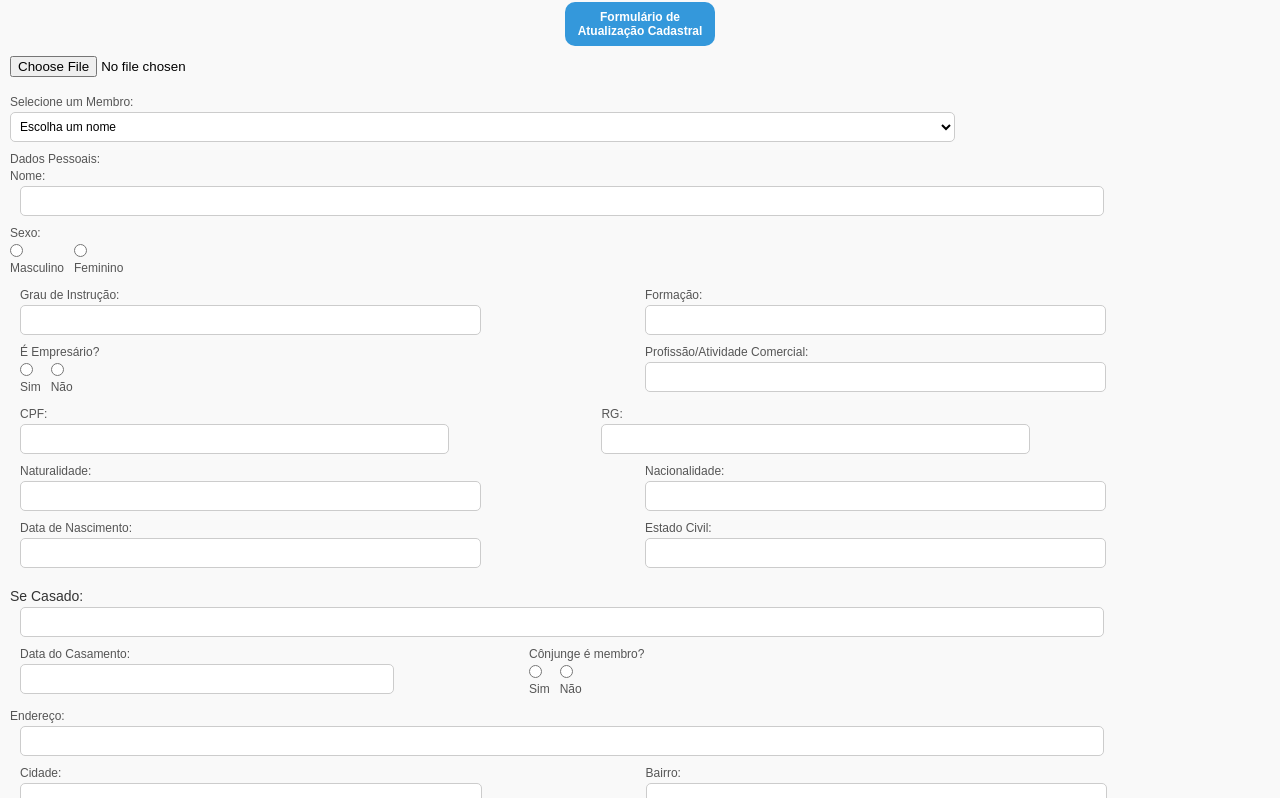
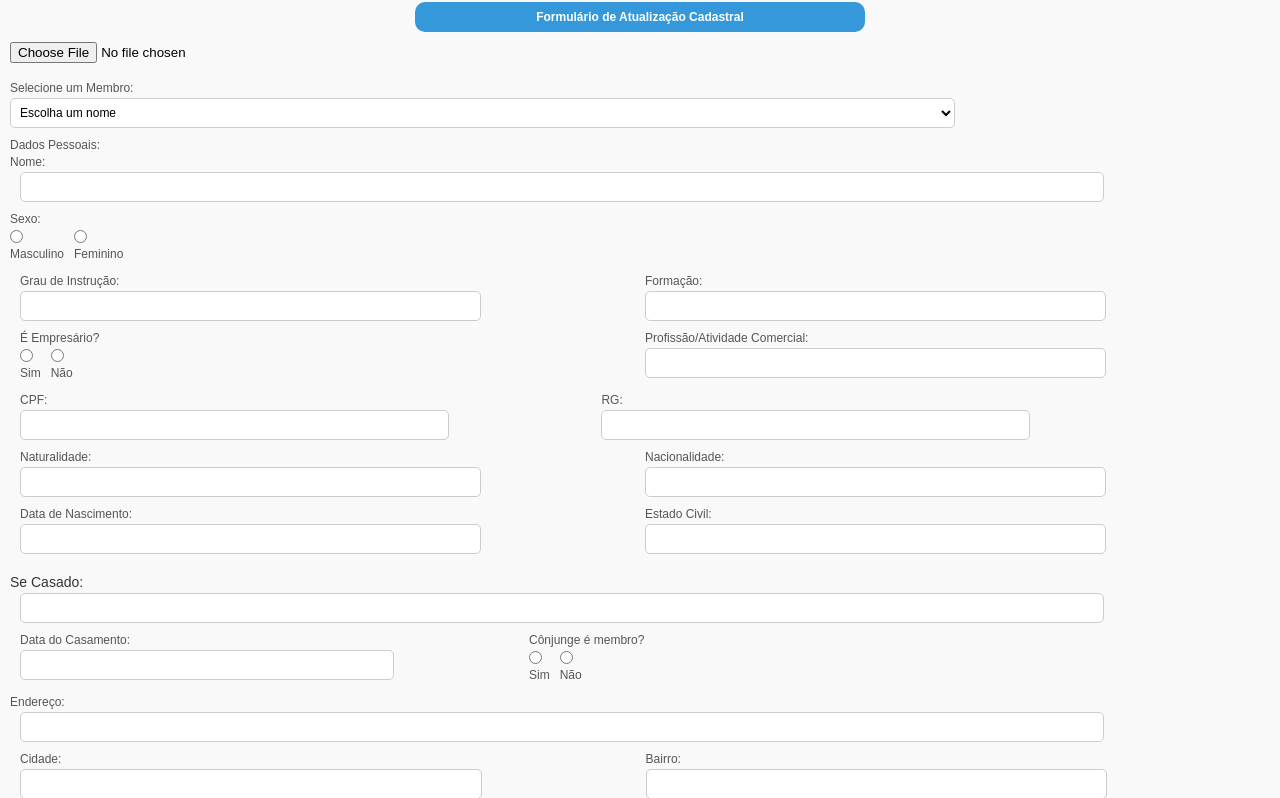
Before and after one commit to savioarthur00/Formulario_JS, a website: page index.html in a window 1280 px wide. Shown: the part 132-930 px from the top of the page. Drawn offline with Linux system fonts and the light colour scheme.

Commit message:
Update style.css

```diff
--- a/style.css
+++ b/style.css
@@ -32,7 +32,7 @@
       margin-bottom: 150px;
       display: block;
       margin: 0 auto 10px auto;
-      max-width: 150px;
+      max-width: 450px;
 
  }
 
```
